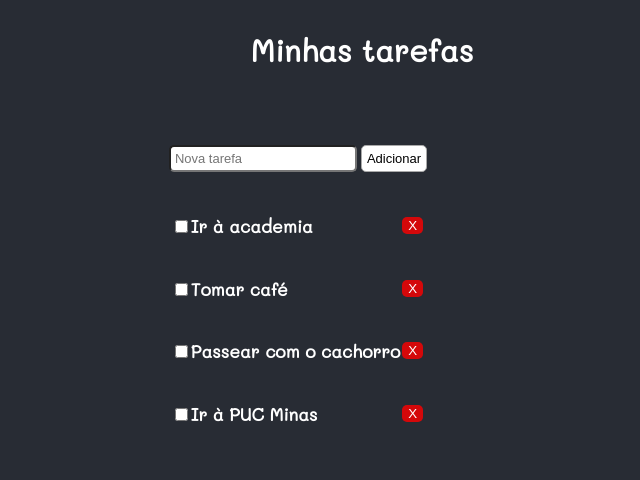
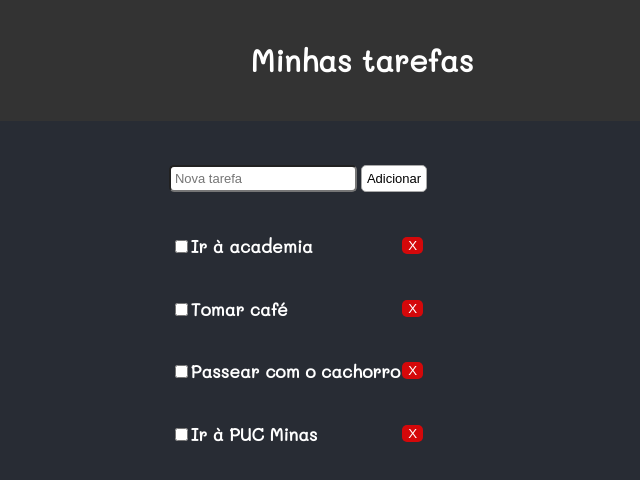
Before and after one commit to amanda-rhodes/levelup-pucminas-2019-02, a React (Create React App) app in the folder app-1/: page / in a window 1280 px wide. Shown: the top 480 px of the page, without its empty margins (278-918 px from the left). Built offline with nearby package versions, Linux system fonts and the light colour scheme.

Commit message:
Adicionado Header e início das rotas

```diff
--- a/app-1/src/App.js
+++ b/app-1/src/App.js
@@ -3,6 +3,8 @@ import './App.css';
 import Todo from './components/Todo';
 import AddTodo from './components/AddTodo';
 import uuid from 'uuid';
+import { BrowserRouter as Router, Route } from 'react-router-dom';
+import Header from './components/layout/Header'
 
 class App extends Component {
   constructor(props) {
@@ -65,8 +67,9 @@ class App extends Component {
 
   render() {
     return (
+      <Router>
         <div>
-        <h3 className="App-header">Minhas tarefas</h3>
+          <Header />
           <div className="App-container">
             <AddTodo
               addTodo={this.addTodoNoApp}
@@ -78,6 +81,7 @@ class App extends Component {
             />
           </div>
         </div>
+      </Router>
     )
   }
 }
--- /dev/null
+++ b/app-1/src/components/layout/Header.js
@@ -0,0 +1,19 @@
+import React from 'react';
+
+function Header() {
+  return (
+    <header style={headerStyle} >
+      <h3>Minhas tarefas</h3>
+    </header>
+  );
+}
+
+
+const headerStyle = {
+  background: "#333",
+  color: "white",
+  padding: "10px",
+  textAlign: "center",
+}
+
+export default Header;
```
Lines whose indentation alone changed are shown as unchanged.
